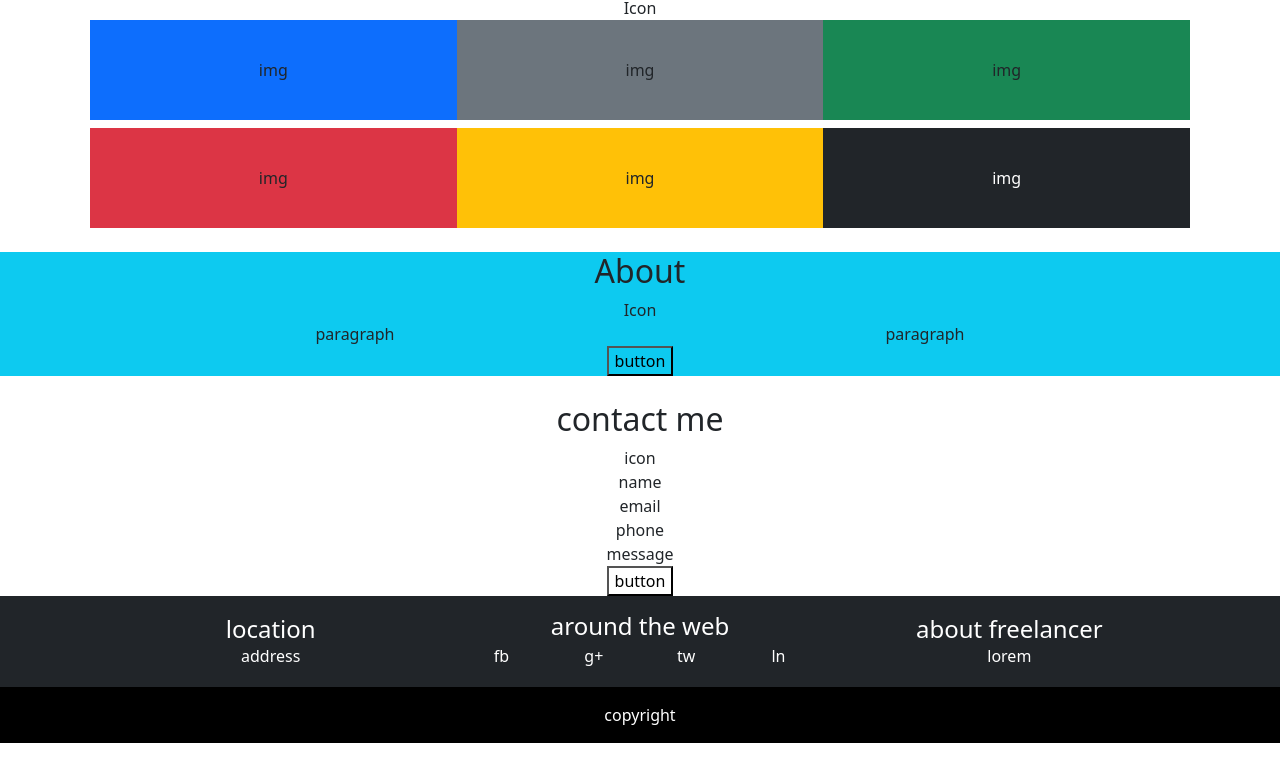
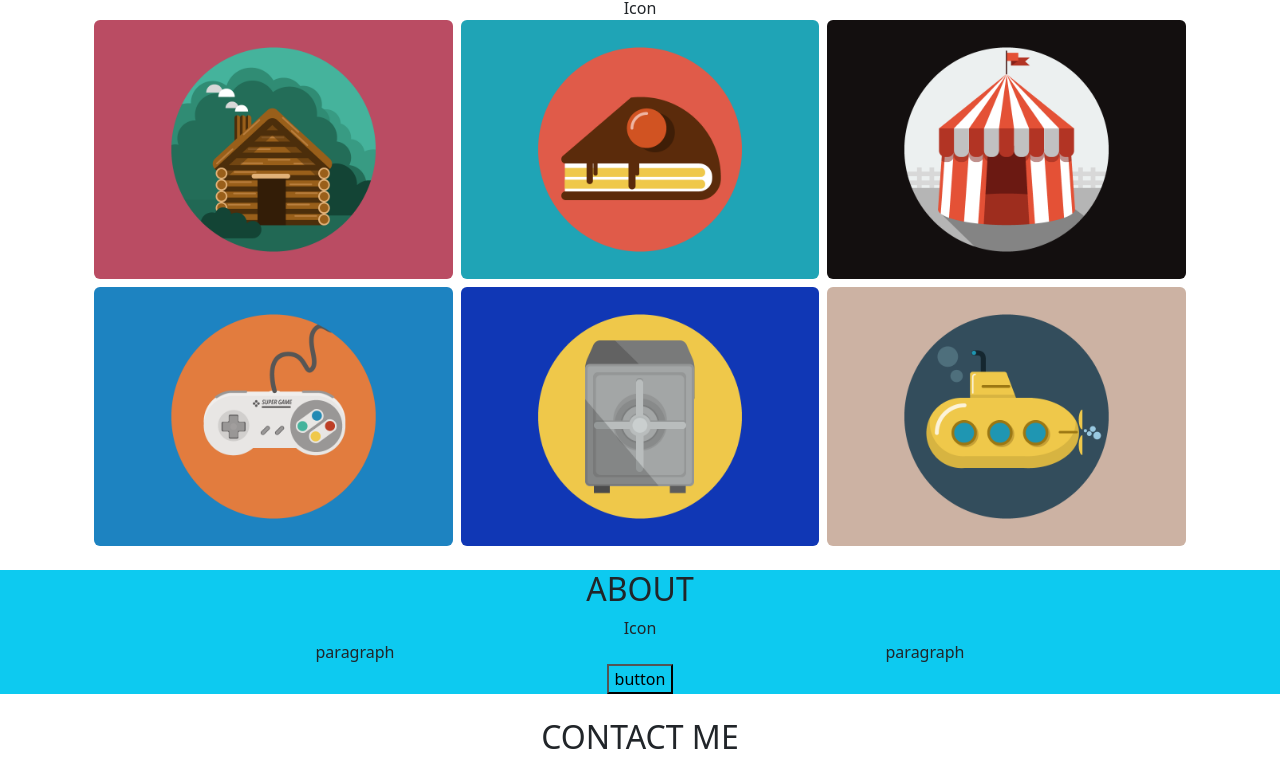
Before and after one commit to jacopolegovini/html-css-bootstrap-freelancer, a plain HTML site: page index.html in a window 1280 px wide. Shown: the part 519-1280 px from the top of the page. Drawn offline with nearby package versions, Linux system fonts and the light colour scheme.

Commit message:
portfolio draft completed

```diff
--- a/index.html
+++ b/index.html
@@ -58,23 +58,23 @@
             <h2>Portfolio</h2>
             <section>Icon</section>
             <div class="row row-cols-1 text-center g-2 row-cols-sm-2 row-cols-md-3">
-                <div class="col bg-primary d-flex align-items-center justify-content-center">
-                    img
+                <div class="col d-flex align-items-center justify-content-center">
+                    <img src="img/cabin.png" alt="cabin" class="rounded">
                 </div>
-                <div class="col bg-secondary d-flex align-items-center justify-content-center">
-                    img
+                <div class="col d-flex align-items-center justify-content-center">
+                    <img src="img/cake.png" alt="cake" class="rounded">
                 </div>
-                <div class="col bg-success d-flex align-items-center justify-content-center">
-                    img
+                <div class="col d-flex align-items-center justify-content-center">
+                    <img src="img/circus.png" alt="circus" class="rounded">
                 </div>
-                <div class="col bg-danger d-flex align-items-center justify-content-center">
-                    img
+                <div class="col d-flex align-items-center justify-content-center">
+                    <img src="img/game.png" alt="game" class="rounded">
                 </div>
-                <div class="col bg-warning d-flex align-items-center justify-content-center">
-                    img
+                <div class="col d-flex align-items-center justify-content-center">
+                    <img src="img/safe.png" alt="safe" class="rounded">
                 </div>
-                <div class="col bg-dark text-white d-flex align-items-center justify-content-center">
-                    img
+                <div class="col text-white d-flex align-items-center justify-content-center">
+                    <img src="img/submarine.png" alt="submarine" class="rounded">
                 </div>
             </div>
         </div>
--- a/style.css
+++ b/style.css
@@ -1,5 +1,8 @@
 /* General */
 
+h2 {
+    text-transform: uppercase;
+}
 
 /* Header */
 
@@ -19,9 +22,15 @@
 
 /* Portfolio */
 
-.portfolio .col {
+/* .portfolio .col {
     height: 100px;
+} */
+
+.portfolio img {
+    width: 100%;
 }
+
+
 
 
 li {
```
